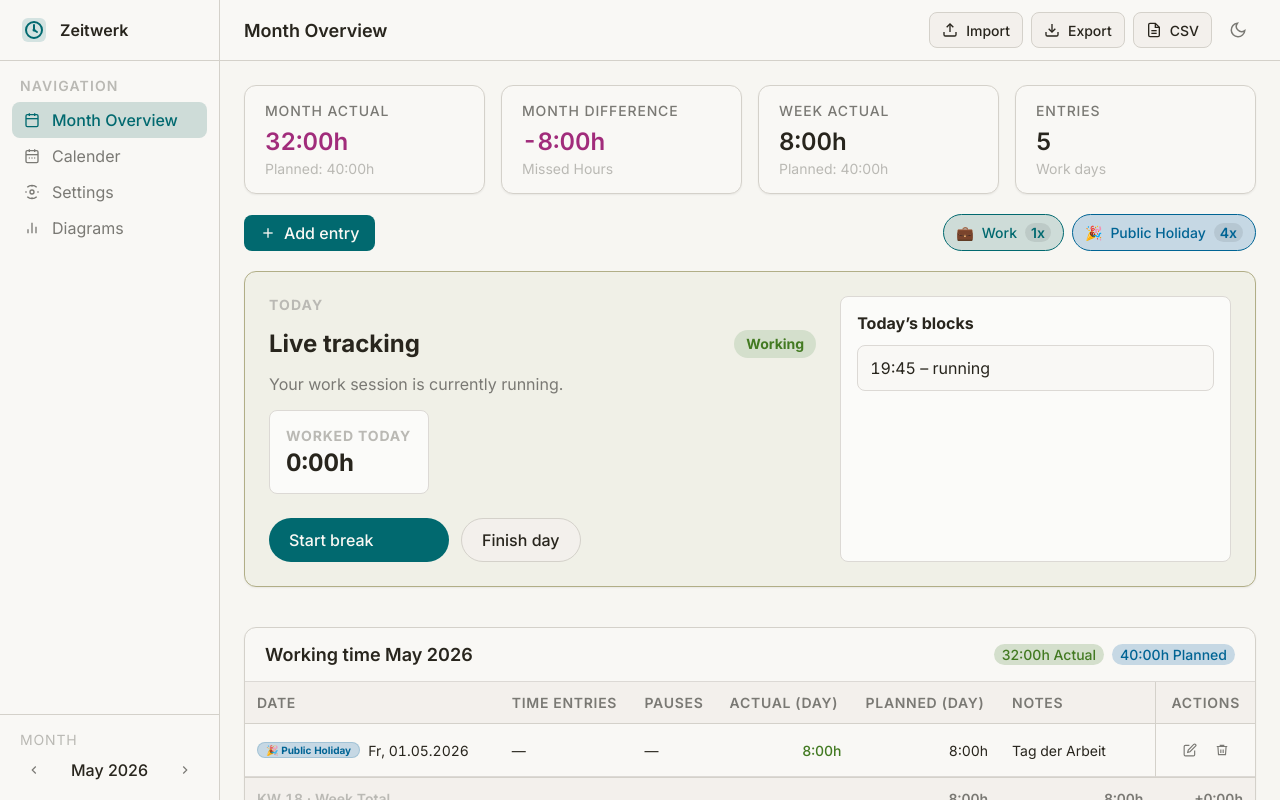
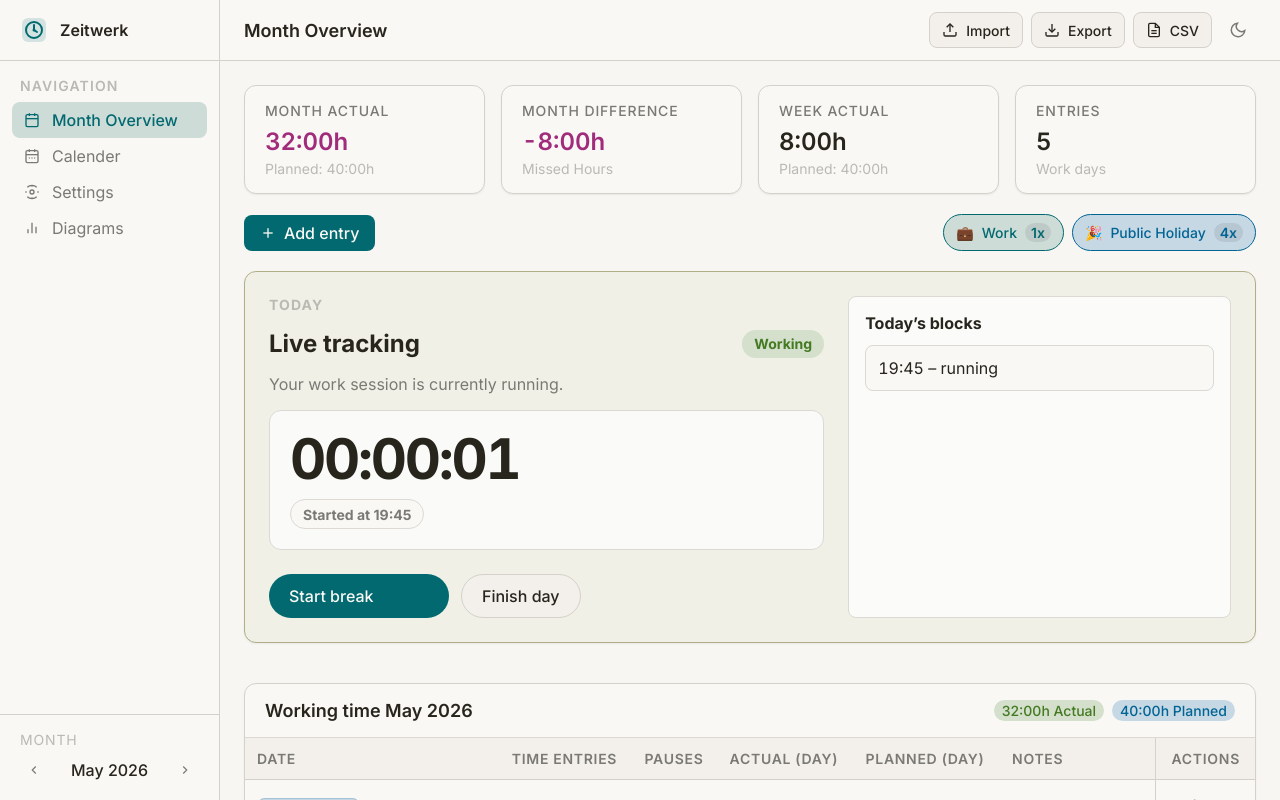
Before and after one commit to beri336/zeitwerk, a Vue app: page /#/tracking in a window 1280 px wide. Both pictures are taken after a click on the button "Start work". Built offline with nearby package versions, Linux system fonts and the light colour scheme.

Commit message:
feat(tracking): add live session timer and reload recovery
• Show live worked time in the tracking card with updates
• Display started-at and active break duration
• Restore active sessions after reload

```diff
--- a/src/components/LiveTrackerCard.vue
+++ b/src/components/LiveTrackerCard.vue
@@ -1,13 +1,31 @@
 <!-- src/components/LiveTrackerCard.vue -->
 
 <script setup>
-import { computed } from 'vue'
+import { computed, ref, onMounted, onUnmounted } from 'vue'
 import { useZeitwerkStore } from '@/stores/zeitwerk'
 import { useToast } from '@/composables/useToast'
 import { formatHours } from '@/composables/useTime'
 
 const store = useZeitwerkStore()
 const { showToast } = useToast()
+
+const nowTick = ref(Date.now())
+let timerId = null
+
+onMounted(() => {
+    store.recoverActiveSession()
+
+    timerId = window.setInterval(() => {
+        nowTick.value = Date.now()
+    }, 1000)
+})
+
+onUnmounted(() => {
+    if (timerId) {
+        clearInterval(timerId)
+        timerId = null
+    }
+})
 
 const statusMeta = computed(() => {
     switch (store.liveStatus) {
@@ -41,12 +59,57 @@ const grossToday = computed(() => {
     return store.grossEarnedForEntry(store.todayEntry)
 })
 
+const startedAtLabel = computed(() => {
+    const iso = store.activeSession?.startedAt
+    if (!iso)
+        return null
+
+    return new Intl.DateTimeFormat('de-DE', {
+        hour: '2-digit',
+        minute: '2-digit'
+    }).format(new Date(iso))
+})
+
+const liveWorkHours = computed(() => {
+    const base = store.todayEntry ? store.effectiveActualHours(store.todayEntry) : 0
+
+    if (store.liveStatus !== 'working')
+        return base
+
+    const resumedAt = store.activeSession?.lastResumedAt
+    if (!resumedAt)
+        return base
+
+    const extraMs = Math.max(0, nowTick.value - new Date(resumedAt).getTime())
+    return base + (extraMs / 3600000)
+})
+
+const liveBreakMinutes = computed(() => {
+    if (store.liveStatus !== 'break')
+        return 0
+
+    const breakStartedAt = store.activeSession?.breakStartedAt
+    if (!breakStartedAt)
+        return 0
+
+    const diffMs = Math.max(0, nowTick.value - new Date(breakStartedAt).getTime())
+    return Math.floor(diffMs / 60000)
+})
+
 function formatCurrency(value) {
     return new Intl.NumberFormat('de-DE', {
         style: 'currency',
         currency: 'EUR',
         maximumFractionDigits: 2
     }).format(value)
+}
+
+function formatLiveDuration(hours) {
+    const totalSeconds = Math.max(0, Math.floor(hours * 3600))
+    const hh = String(Math.floor(totalSeconds / 3600)).padStart(2, '0')
+    const mm = String(Math.floor((totalSeconds % 3600) / 60)).padStart(2, '0')
+    const ss = String(totalSeconds % 60).padStart(2, '0')
+    return `${hh}:${mm}:${ss}`
 }
 
 function onStartWork() {
@@ -74,6 +137,7 @@ function onFinishWorkDay() {
     <section class="live-card" :class="statusMeta.className">
         <div class="live-card__main">
             <div class="live-card__eyebrow">Today</div>
+
             <div class="live-card__header">
                 <h2 class="live-card__title">Live tracking</h2>
                 <span class="live-card__status">{{ statusMeta.label }}</span>
@@ -81,18 +145,22 @@ function onFinishWorkDay() {
 
             <p class="live-card__hint">{{ statusMeta.hint }}</p>
 
-            <div class="live-card__metrics">
-                <div class="live-metric">
-                    <span class="live-metric__label">Worked today</span>
-                    <span class="live-metric__value">
-                        {{ formatHours(store.liveWorkedHours) }}
-                    </span>
+            <div class="live-card__hero">
+                <div class="live-card__clock">
+                    {{ formatLiveDuration(liveWorkHours) }}
                 </div>
 
-                <div class="live-metric" v-if="store.grossHourlyRate > 0">
-                    <span class="live-metric__label">Gross today</span>
-                    <span class="live-metric__value">
-                        {{ formatCurrency(grossToday) }}
+                <div class="live-card__meta">
+                    <span v-if="startedAtLabel" class="live-meta-chip">
+                        Started at {{ startedAtLabel }}
+                    </span>
+
+                    <span v-if="store.liveStatus === 'break'" class="live-meta-chip live-meta-chip--break">
+                        Break for {{ liveBreakMinutes }} min
+                    </span>
+
+                    <span v-if="store.grossHourlyRate > 0" class="live-meta-chip">
+                        {{ formatCurrency(grossToday) }} gross today
                     </span>
                 </div>
             </div>
@@ -147,7 +215,7 @@ function onFinishWorkDay() {
 <style scoped>
 .live-card {
     display: grid;
-    grid-template-columns: 1.4fr 1fr;
+    grid-template-columns: 1.45fr 1fr;
     gap: var(--space-6);
     padding: var(--space-6);
     background: var(--color-surface);
@@ -222,35 +290,48 @@ function onFinishWorkDay() {
     max-width: 48ch;
 }
 
-.live-card__metrics {
+.live-card__hero {
+    display: flex;
+    flex-direction: column;
+    gap: var(--space-3);
+    padding: var(--space-5);
+    border-radius: var(--radius-lg);
+    background: color-mix(in oklch, var(--color-surface-2) 82%, var(--color-bg));
+    border: 1px solid var(--color-divider);
+}
+
+.live-card__clock {
+    font-size: clamp(2rem, 5vw, 3.5rem);
+    line-height: 1;
+    font-weight: 800;
+    letter-spacing: -0.04em;
+    font-variant-numeric: tabular-nums;
+    color: var(--color-text);
+}
+
+.live-card__meta {
     display: flex;
     flex-wrap: wrap;
-    gap: var(--space-4);
+    gap: var(--space-2);
 }
 
-.live-metric {
-    min-width: 160px;
-    padding: var(--space-4);
-    border-radius: var(--radius-md);
-    background: var(--color-surface-2);
+.live-meta-chip {
+    display: inline-flex;
+    align-items: center;
+    min-height: 30px;
+    padding: 0 var(--space-3);
+    border-radius: var(--radius-full);
+    background: var(--color-surface);
     border: 1px solid var(--color-divider);
-    display: flex;
-    flex-direction: column;
-    gap: var(--space-1);
-}
-
-.live-metric__label {
+    color: var(--color-text-muted);
     font-size: var(--text-xs);
-    text-transform: uppercase;
-    letter-spacing: 0.06em;
-    color: var(--color-text-faint);
     font-weight: 700;
 }
 
-.live-metric__value {
-    font-size: var(--text-lg);
-    font-weight: 700;
-    font-variant-numeric: tabular-nums;
+.live-meta-chip--break {
+    color: var(--color-warning);
+    background: var(--color-warning-highlight);
+    border-color: color-mix(in oklch, var(--color-warning) 20%, var(--color-divider));
 }
 
 .live-card__actions {
--- a/src/stores/zeitwerk.js
+++ b/src/stores/zeitwerk.js
@@ -44,7 +44,8 @@ export const useZeitwerkStore = defineStore('zeitwerk', () => {
         currentEntryId: null,
         currentBlockIndex: null,
         breakStartedAt: null,
-        startedAt: null
+        startedAt: null,
+        lastResumedAt: null
     }
 
     // State
@@ -254,6 +255,7 @@ export const useZeitwerkStore = defineStore('zeitwerk', () => {
             return
 
         const entry = ensureTodayEntry()
+        const nowIso = new Date().toISOString()
         const start = nowTimeString()
 
         entry.typ = 'work'
@@ -271,7 +273,8 @@ export const useZeitwerkStore = defineStore('zeitwerk', () => {
             currentEntryId: entry.id,
             currentBlockIndex: entry.timeEntries.length - 1,
             breakStartedAt: null,
-            startedAt: new Date().toISOString()
+            startedAt: nowIso,
+            lastResumedAt: nowIso
         }
 
         persist()
@@ -318,6 +321,8 @@ export const useZeitwerkStore = defineStore('zeitwerk', () => {
             previousBlock.pause = breakMinutes
         }
 
+        const nowIso = new Date().toISOString()
+
         entry.timeEntries.push({
             start: nowTimeString(),
             end: '',
@@ -327,8 +332,20 @@ export const useZeitwerkStore = defineStore('zeitwerk', () => {
         activeSession.value.status = 'working'
         activeSession.value.currentBlockIndex = entry.timeEntries.length - 1
         activeSession.value.breakStartedAt = null
+        activeSession.value.lastResumedAt = nowIso
 
         persist()
+    }
+
+    function recoverActiveSession() {
+        if (!activeSession.value || activeSession.value.status === 'idle')
+            return
+
+        const today = nowDateString()
+
+        if (activeSession.value.date !== today) {
+            finishWorkDay()
+        }
     }
 
     function finishWorkDay() {
@@ -598,5 +615,6 @@ export const useZeitwerkStore = defineStore('zeitwerk', () => {
         effectiveActualHours, importHolidays, syncHolidays,
         grossHourlyRate, grossDailyRate, grossEarnedForEntry,
         activeSession, todayEntry, liveStatus, liveWorkedHours, startWork, startBreak, resumeWork, finishWorkDay, resetActiveSession,
+        recoverActiveSession,
     }
 })
```
